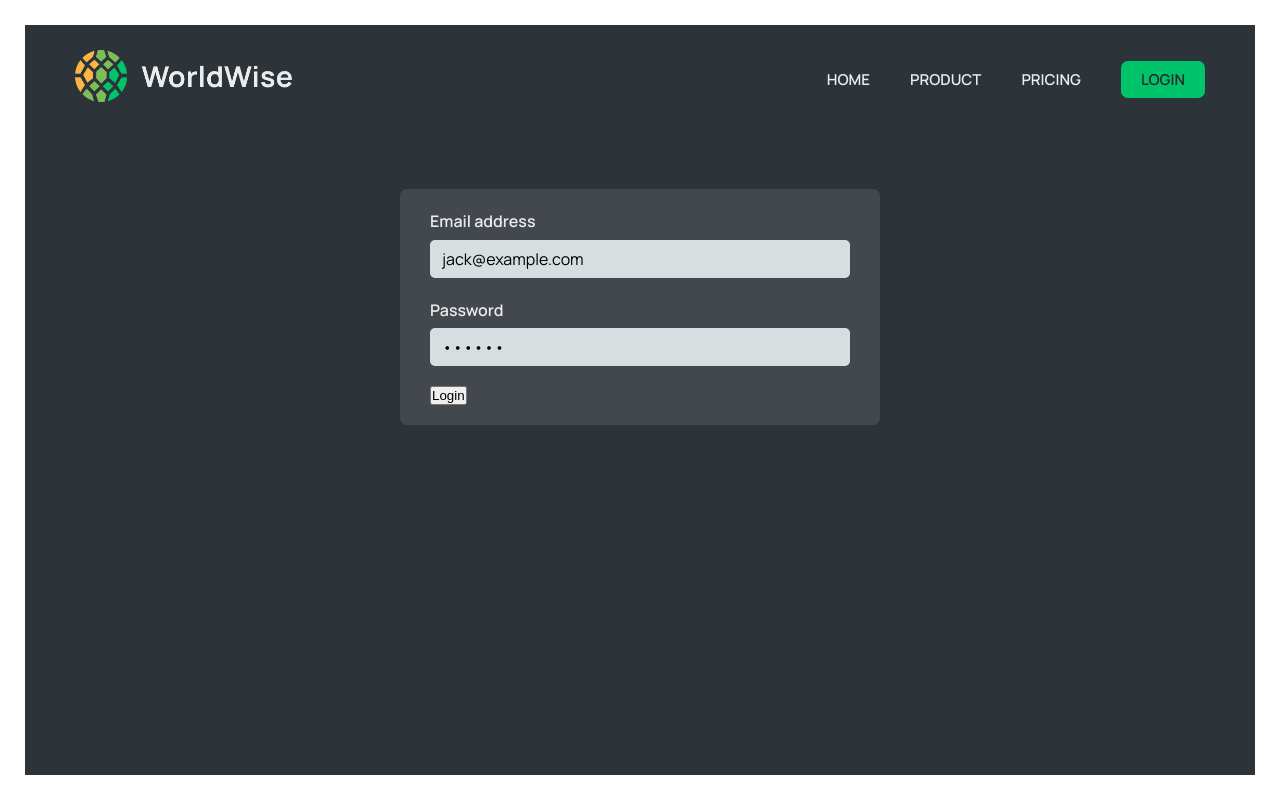
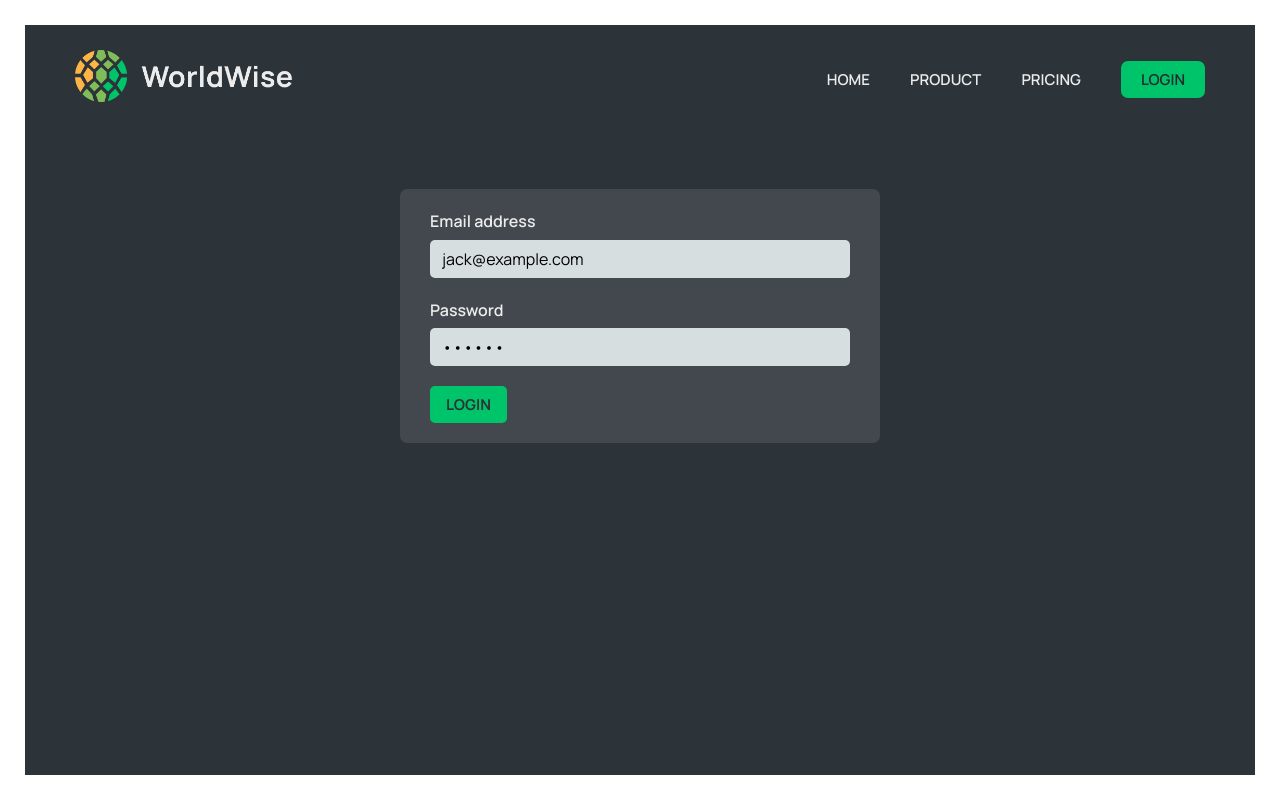
Before and after one commit to AnhtuanUit/React-Course-Learning-Parts, a React (Vite) app in the folder 11-worldwise/: page /login in a window 1280 px wide. Built offline with nearby package versions, Linux system fonts and the light colour scheme; no server answers; the HTML template or start-up script is replaced by a standard one.

Commit message:
Fix UI and navigation issues in the login process

```diff
--- a/11-worldwise/src/pages/Login.jsx
+++ b/11-worldwise/src/pages/Login.jsx
@@ -3,6 +3,7 @@ import styles from './Login.module.css';
 import PageNav from '@src/components/PageNav';
 import { useAuth } from '@src/contexts/FakeAuthContext';
 import { useNavigate } from 'react-router-dom';
+import Button from '@src/components/Button';
 
 export default function Login() {
   // PRE-FILL FOR DEV PURPOSES
@@ -21,7 +22,7 @@ export default function Login() {
   useEffect(
     function () {
       if (isAuthenticated === true) {
-        navigate('/app');
+        navigate('/app', { replace: true });
       }
     },
     [isAuthenticated, navigate]
@@ -52,7 +53,7 @@ export default function Login() {
         </div>
 
         <div>
-          <button>Login</button>
+          <Button type="primary">Login</Button>
         </div>
       </form>
     </main>
```
